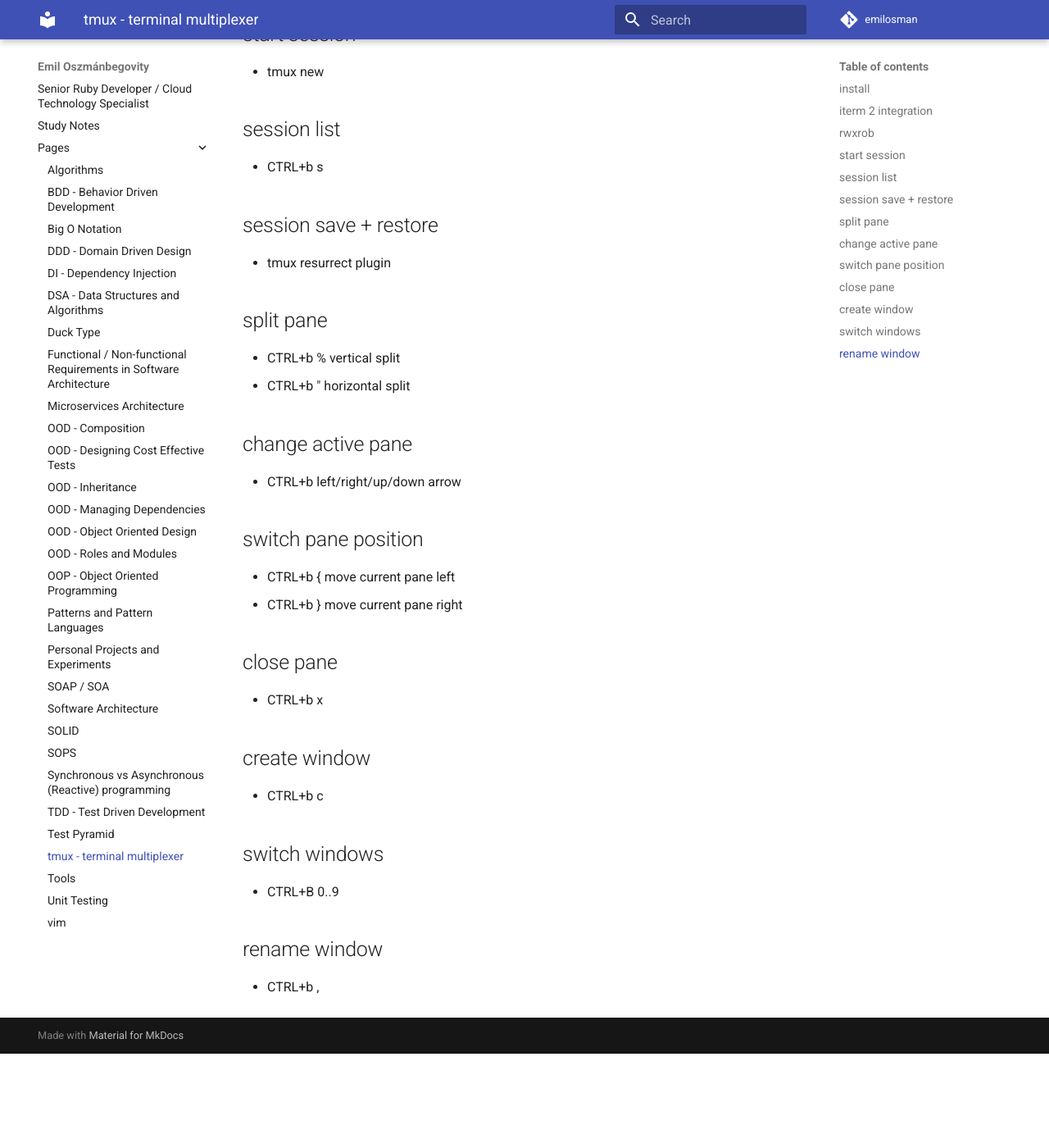
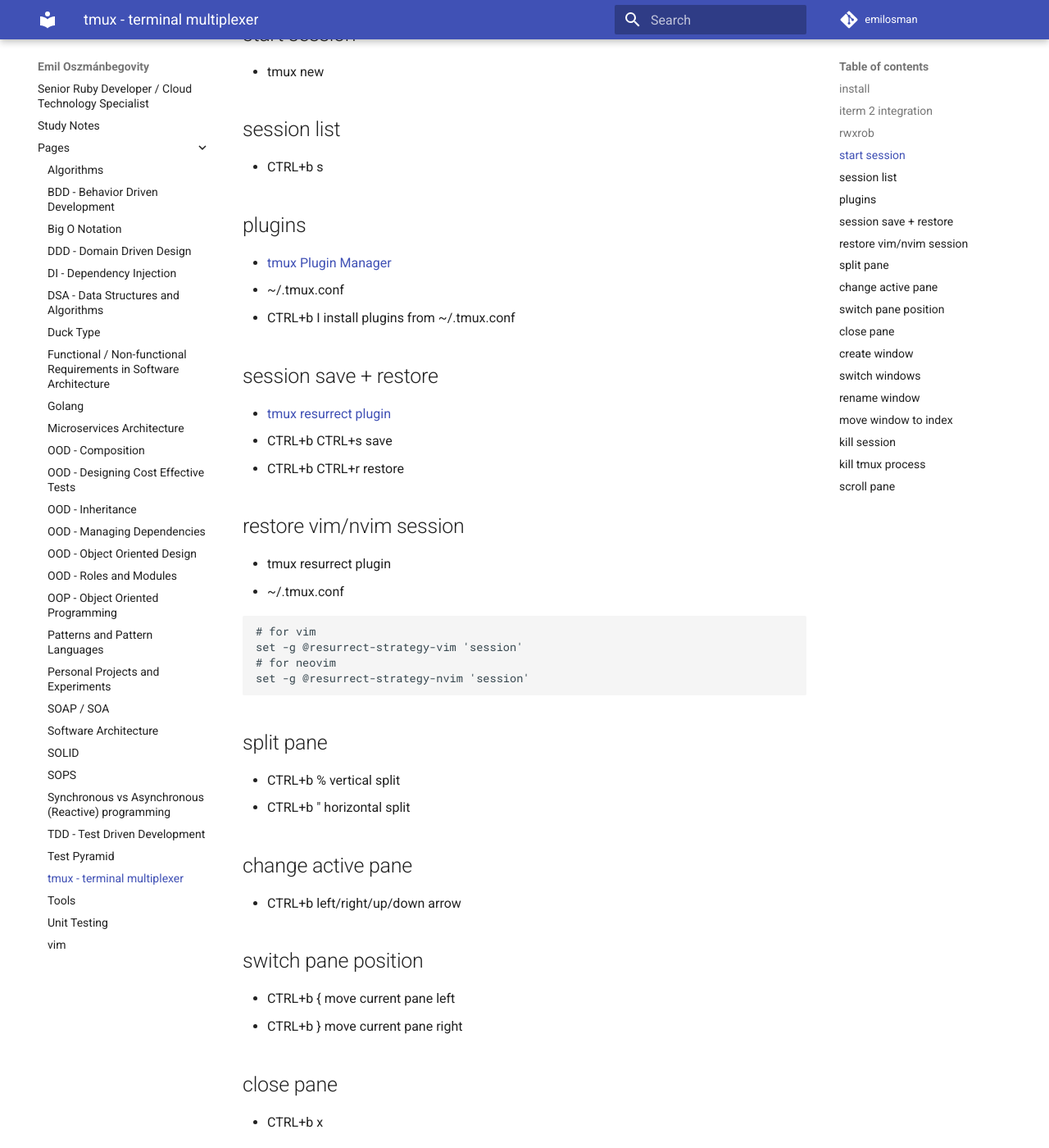
Before and after one commit to emilosman/emilosman, an MkDocs documentation site: the page built from docs/pages/tmux.md, in a window 1280 px wide and 1400 px high, scrolled down 605 px. Shown: the whole window at 82% size. Built offline with MkDocs 1.6.1 and Material for MkDocs 9.7.7, drawn with Linux system fonts in a browser that asks for light colours; before the commit the page ends 1890 px from its top, so only the background shows below that; some of the changed text lies outside the part shown.

Commit message:
update pages

````diff
--- a/docs/pages/tmux.md
+++ b/docs/pages/tmux.md
@@ -17,9 +17,26 @@
 ## session list
 - CTRL+b s
 
+## plugins
+- [tmux Plugin Manager](https://github.com/tmux-plugins/tpm)
+- ~/.tmux.conf
+- CTRL+b I install plugins from ~/.tmux.conf
+
 ## session save + restore
+- [tmux resurrect plugin](https://github.com/tmux-plugins/tmux-resurrect)
+- CTRL+b CTRL+s save
+- CTRL+b CTRL+r restore
+
+## restore vim/nvim session
 - tmux resurrect plugin
+- ~/.tmux.conf
 
+```
+# for vim
+set -g @resurrect-strategy-vim 'session'
+# for neovim
+set -g @resurrect-strategy-nvim 'session'
+```
 ## split pane
 - CTRL+b % vertical split
 - CTRL+b " horizontal split
@@ -42,3 +59,18 @@
 
 ## rename window
 - CTRL+b ,
+
+## move window to index
+- CTRL+b .
+
+## kill session
+- CTRL+b :kill-session
+
+## kill tmux process
+- if prefix command is ignored
+- if [7] 0:zsh keeps incrementing with every `tmux new`
+- pkill tmux
+- killall tmux
+
+## scroll pane
+- CTRL+b [ arrows or scroll wheel
````
Also changed, not shown: docs/pages/golang.md (added, +52 -0 lines), docs/pages/vim-nvim.md (+17 -4 lines).
